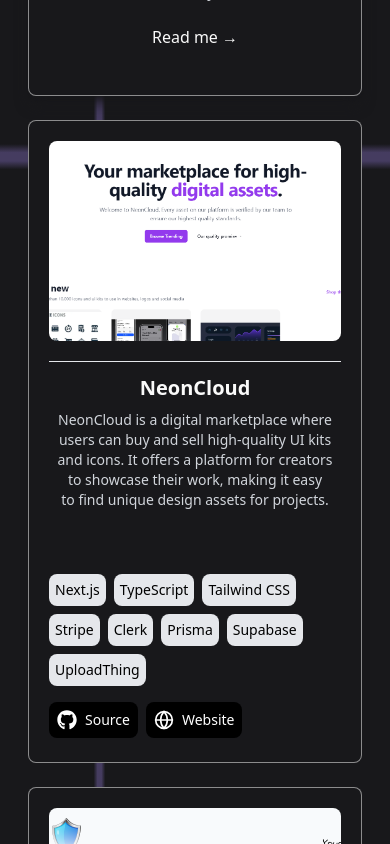
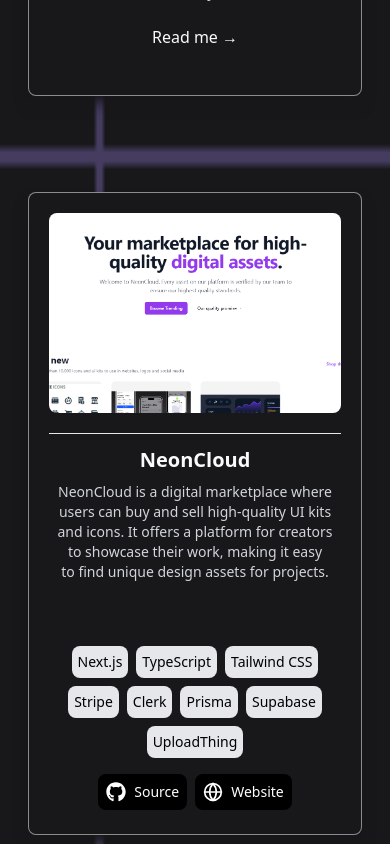
Before and after one commit to MiquelDW/miqueldewit.dev, a Next.js app: page / in a window 390 px wide. Shown: the part 2160-3004 px from the top of the page. Built offline with nearby package versions, Linux system fonts and the light colour scheme.

Commit message:
final animation

```diff
--- a/src/components/Animations/FadeInUp.tsx
+++ b/src/components/Animations/FadeInUp.tsx
@@ -38,12 +38,25 @@
 const FadeInUp = ({ latestWorks }: FadeInUpProps) => {
   // state var keeps track of the current visible items
   const [visibleItems, setVisibleItems] = useState<LatestWork[]>([]);
+  // state var keeps determines when animation should begin
+  const [amount, setAmount] = useState(0.4);
   // ref object that points to the <div> container to directly interact and manipulate the component
   const containerRef = useRef<HTMLDivElement | null>(null);
+
+  useEffect(() => {
+    if (typeof window !== "undefined") {
+      const screenAmount = window.innerWidth < 950 ? 0.1 : 0.4;
+      setAmount(screenAmount);
+    }
+  }, []);
+
   // check if the container <div> element is inside the user's viewport
   // only animate the first time the div container is inside the viewport
   // start animating when the user is a bit past the div container
-  const isInView = useInView(containerRef, { once: true, amount: 0.4 });
+  const isInView = useInView(containerRef, {
+    once: true,
+    amount: amount,
+  });
 
   useEffect(() => {
     const timeoutIds: NodeJS.Timeout[] = [];
@@ -64,15 +77,16 @@
   return (
     <div
       ref={containerRef}
-      className="mt-10 flex h-[2500px] flex-col items-center justify-center space-y-6 lg:grid lg:h-[1200px] lg:grid-cols-2 lg:gap-6 lg:space-y-0"
+      className="mt-10 flex h-full flex-col items-center justify-center space-y-6 lg:grid lg:grid-cols-2 lg:gap-6 lg:space-y-0"
     >
-      {isInView && (
-        <>
       {visibleItems.map((latest, i) => {
         return (
           <div
             key={i}
-                className="animate-fadeInUp hadow-lg w-full rounded-lg border border-black/20 bg-white px-5 pb-6 pt-5 dark:border-white/50 dark:bg-[#18181b] dark:shadow-[#18181b]"
+            className={cn(
+              "w-full max-w-[500px] rounded-lg border border-black/20 bg-white px-5 pb-6 pt-5 shadow-lg dark:border-white/50 dark:bg-[#18181b] dark:shadow-[#18181b]",
+              { "animate-fadeInUp": isInView, "opacity-0": !isInView },
+            )}
           >
             <div className="flex w-full flex-col items-center">
               {/* image */}
@@ -97,7 +111,7 @@
 
               {/* technology used & link to website and GitHub */}
               <div className="mt-16 flex w-full flex-col space-y-2 self-start">
-                    <div className="mb-2 flex w-full flex-wrap gap-2">
+                <div className="mb-2 flex w-full flex-wrap justify-center gap-2 lg:justify-start">
                   {latest.tools.map((tool, i) => {
                     return (
                       <div
@@ -113,6 +127,7 @@
                 <div className="flex w-full items-start justify-between">
                   <div
                     className={cn("flex w-full flex-wrap space-x-2", {
+                      "justify-center lg:justify-start": !latest.learnMore,
                       "hidden sm:flex": latest.learnMore,
                     })}
                   >
@@ -138,15 +153,12 @@
                   {latest.learnMore && (
                     <Dialog>
                       <DialogTrigger asChild>
-                            <Button
-                              className="flex p-2 text-sm sm:text-base"
-                              variant="link"
-                            >
+                        <Button className="flex p-2 text-base" variant="link">
                           Important info &rarr;
                         </Button>
                       </DialogTrigger>
                       <DialogContent>
-                            <DialogHeader className="space-y-4">
+                        <DialogHeader>
                           <DialogTitle className="sm:text-xl">
                             {latest.learnMore.title}
                           </DialogTitle>
@@ -183,8 +195,6 @@
           </div>
         );
       })}
-        </>
-      )}
     </div>
   );
 };
```
Also changed, not shown: src/components/Layout/LatestWork.tsx (+125 -1 lines). Lines whose indentation alone changed are shown as unchanged.
